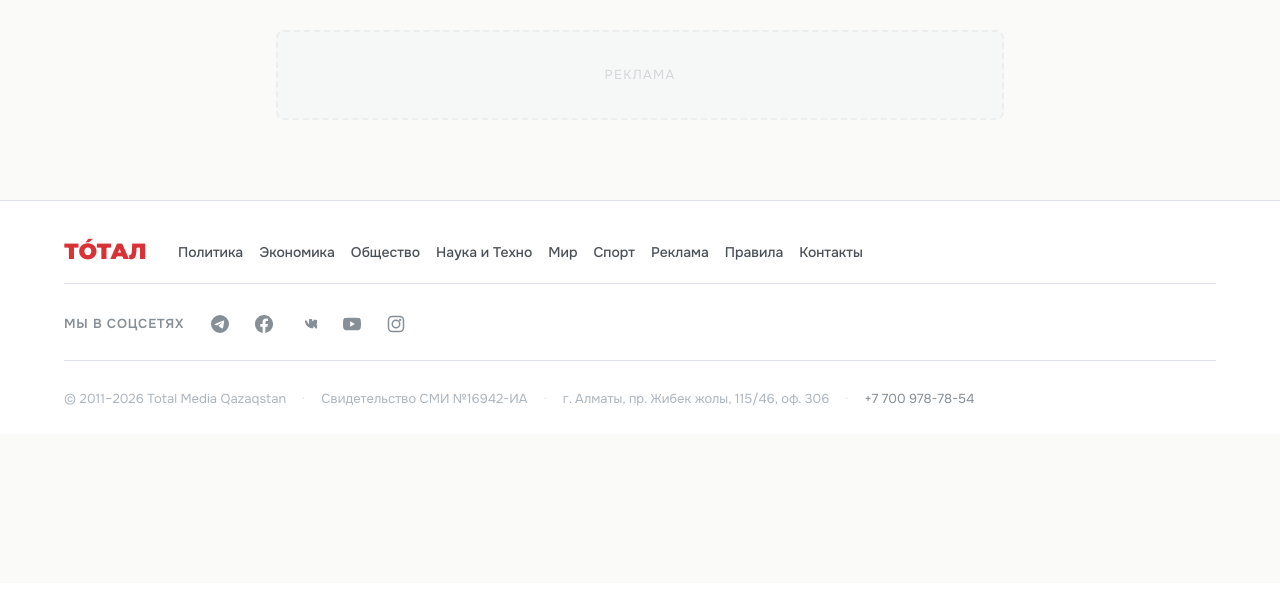
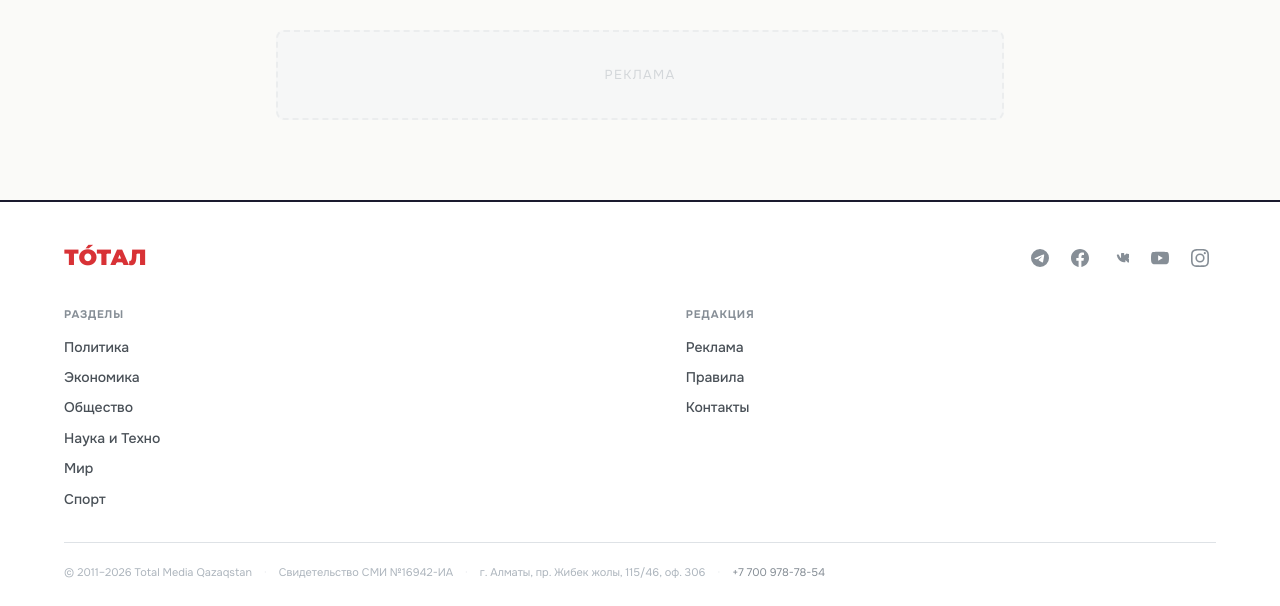
Before and after one commit to belilovsky/total-kz, a FastAPI app: page / in a window 1280 px wide. Shown: the part 217-823 px from the top of the page. Before the commit the page ends 623 px from the top, so only its background shows below. Run offline with FastAPI, Linux system fonts and the light colour scheme; data that the repository does not hold is empty; parts of the project's set-up code (start-up, migrations or seed data) failed here and were passed over; some libraries are stand-ins or nearby versions.

Commit message:
fix: footer UX — separate nav/utility, fix Instagram icon, remove excess lines

```diff
--- a/app/static/css/public.css
+++ b/app/static/css/public.css
@@ -1423,65 +1423,61 @@ main { padding-top:var(--space-2); padding-bottom:var(--space-3); }
 .back-to-top:hover { color:#fff; background:var(--accent); border-color:var(--accent); }
 .back-to-top svg { width:16px; height:16px; pointer-events:none; }
 
-/* ── Footer – BBC-inspired minimal ───────────── */
+/* ── Footer ─────────────────────────────────── */
 .site-footer {
-  background:var(--surface); border-top:1px solid var(--border);
-  padding:var(--space-6) 0 var(--space-4); margin-top:var(--space-4);
+  background:var(--surface); border-top:2px solid var(--text);
+  padding:var(--space-8) 0 var(--space-6); margin-top:var(--space-4);
 }
 @media (min-width:640px) { .site-footer { padding:var(--space-10) 0 var(--space-6); margin-top:var(--space-8); } }
 .footer-inner {
   max-width:var(--content-wide); margin:0 auto; padding:0 var(--space-4);
-  display:flex; flex-direction:column; gap:var(--space-6);
+  display:flex; flex-direction:column; gap:var(--space-8);
 }
 @media (min-width:640px) { .footer-inner { padding:0 var(--space-6); } }
 
-/* Row 1: logo + inline nav */
-.footer-top {
-  display:flex; flex-direction:column; gap:var(--space-4);
-  padding-bottom:var(--space-5); border-bottom:1px solid var(--border);
-}
-@media (min-width:640px) { .footer-top { flex-direction:row; align-items:center; gap:var(--space-8); } }
-/* footer logo size handled by .footer-logo .site-logo-text */
-.footer-nav-inline {
-  display:flex; flex-wrap:wrap; gap:var(--space-1) var(--space-4);
-}
-.footer-nav-inline a {
+/* Brand row: logo + social inline */
+.footer-brand {
+  display:flex; align-items:center; justify-content:space-between;
+}
+.footer-social { display:flex; gap:var(--space-2); }
+.footer-social-link {
+  width:32px; height:32px; display:flex; align-items:center; justify-content:center;
+  border-radius:6px; color:var(--text-muted); transition:color var(--transition), background var(--transition);
+}
+.footer-social-link:hover { color:var(--accent); background:var(--border); }
+.footer-social-link svg { width:18px; height:18px; }
+
+/* Two-column navigation */
+.footer-columns {
+  display:grid; grid-template-columns:1fr 1fr; gap:var(--space-6);
+}
+@media (min-width:640px) { .footer-columns { grid-template-columns:auto auto; gap:var(--space-16); } }
+.footer-col-title {
+  display:block; font-size:11px; font-weight:700; text-transform:uppercase;
+  letter-spacing:0.08em; color:var(--text-muted); margin-bottom:var(--space-3);
+}
+.footer-col-links {
+  display:flex; flex-direction:column; gap:var(--space-2);
+}
+.footer-col-links a {
   font-size:var(--text-sm); font-weight:500; color:var(--text-secondary);
   transition:color var(--transition);
 }
-.footer-nav-inline a:hover { color:var(--accent); }
-
-/* Row 2: social icons */
-.footer-social-row {
-  display:flex; align-items:center; gap:var(--space-4);
-  padding-bottom:var(--space-5); border-bottom:1px solid var(--border);
-}
-.footer-social-row .footer-social-label {
-  font-size:var(--text-xs); font-weight:600; text-transform:uppercase;
-  letter-spacing:0.06em; color:var(--text-muted); margin-right:var(--space-1);
-}
-.footer-social { display:flex; gap:var(--space-3); }
-.footer-social-link {
-  width:32px; height:32px; display:flex; align-items:center; justify-content:center;
-  border-radius:50%; color:var(--text-muted);
-  transition:color var(--transition), transform var(--transition);
-}
-.footer-social-link:hover { color:var(--accent); transform:translateY(-1px); }
-.footer-social-link svg { width:18px; height:18px; }
-
-/* Row 3: legal / copyright */
+.footer-col-links a:hover { color:var(--accent); }
+
+/* Legal line */
 .footer-legal {
-  display:flex; flex-direction:column; gap:var(--space-2);
-  font-size:var(--text-xs); color:var(--text-faint); line-height:1.6;
-  padding-top:var(--space-1);
+  display:flex; flex-direction:column; gap:var(--space-1);
+  font-size:11px; color:var(--text-faint); line-height:1.7;
+  border-top:1px solid var(--border); padding-top:var(--space-5);
 }
 @media (min-width:640px) {
-  .footer-legal { flex-direction:row; flex-wrap:wrap; gap:var(--space-2) var(--space-4); align-items:center; }
+  .footer-legal { flex-direction:row; flex-wrap:wrap; gap:0 var(--space-3); align-items:center; }
 }
 .footer-legal a { color:var(--text-muted); transition:color var(--transition); }
 .footer-legal a:hover { color:var(--accent); }
-.footer-legal .sep { display:none; }
-@media (min-width:640px) { .footer-legal .sep { display:inline; opacity:.4; } }
+.footer-legal-sep { display:none; }
+@media (min-width:640px) { .footer-legal-sep { display:inline; opacity:.3; } }
 
 /* ── Static Pages ────────────────────────────── */
 .static-page {
--- a/app/templates/public/base.html
+++ b/app/templates/public/base.html
@@ -49,7 +49,7 @@
   <link rel="preload" as="style" href="https://fonts.googleapis.com/css2?family=JetBrains+Mono:wght@400&family=Montserrat:wght@900&family=Onest:wght@400;500;600;700;800&display=swap">
   <link href="https://fonts.googleapis.com/css2?family=JetBrains+Mono:wght@400&family=Montserrat:wght@900&family=Onest:wght@400;500;600;700;800&display=swap" rel="stylesheet">
 
-  <link rel="stylesheet" href="/static/css/public.css?v=11.1">
+  <link rel="stylesheet" href="/static/css/public.css?v=11.2">
   <link rel="alternate" type="application/rss+xml" title="ТÓТАЛ — RSS" href="/rss.xml">
   {% block extra_css %}{% endblock %}
 </head>
@@ -189,29 +189,14 @@
     </svg>
   </button>
 
-  <!-- ═══ FOOTER – BBC-minimal ═══ -->
+  <!-- ═══ FOOTER ═══ -->
   <footer class="site-footer">
     <div class="footer-inner">
-      <!-- Row 1: Logo + inline navigation -->
-      <div class="footer-top">
+      <!-- Top: Logo + Social -->
+      <div class="footer-brand">
         <a href="/" class="site-logo footer-logo" aria-label="Total.kz">
           <span class="site-logo-text">ТÓТАЛ</span>
         </a>
-        <nav class="footer-nav-inline" aria-label="Навигация">
-          {% if nav_sections is defined %}
-            {% for section in nav_sections %}
-              <a href="/news/{{ section.slug }}">{{ section.label }}</a>
-            {% endfor %}
-          {% endif %}
-          <a href="/page/reklama">Реклама</a>
-          <a href="/page/pravila">Правила</a>
-          <a href="/page/contacts">Контакты</a>
-        </nav>
-      </div>
-
-      <!-- Row 2: Social icons -->
-      <div class="footer-social-row">
-        <span class="footer-social-label">Мы в соцсетях</span>
         <div class="footer-social">
           <a href="https://t.me/total_kz" target="_blank" rel="noopener" aria-label="Telegram" class="footer-social-link">
             <svg width="18" height="18" viewBox="0 0 24 24" fill="currentColor"><path d="M11.944 0A12 12 0 0 0 0 12a12 12 0 0 0 12 12 12 12 0 0 0 12-12A12 12 0 0 0 12 0a12 12 0 0 0-.056 0zm4.962 7.224c.1-.002.321.023.465.14a.506.506 0 0 1 .171.325c.016.093.036.306.02.472-.18 1.898-.962 6.502-1.36 8.627-.168.9-.499 1.201-.82 1.23-.696.065-1.225-.46-1.9-.902-1.056-.693-1.653-1.124-2.678-1.8-1.185-.78-.417-1.21.258-1.91.177-.184 3.247-2.977 3.307-3.23.007-.032.014-.15-.056-.212s-.174-.041-.249-.024c-.106.024-1.793 1.14-5.061 3.345-.48.33-.913.49-1.302.48-.428-.008-1.252-.241-1.865-.44-.752-.245-1.349-.374-1.297-.789.027-.216.325-.437.893-.663 3.498-1.524 5.83-2.529 6.998-3.014 3.332-1.386 4.025-1.627 4.476-1.635z"/></svg>
@@ -226,19 +211,41 @@
             <svg width="18" height="18" viewBox="0 0 24 24" fill="currentColor"><path d="M23.498 6.186a3.016 3.016 0 0 0-2.122-2.136C19.505 3.545 12 3.545 12 3.545s-7.505 0-9.377.505A3.017 3.017 0 0 0 .502 6.186C0 8.07 0 12 0 12s0 3.93.502 5.814a3.016 3.016 0 0 0 2.122 2.136c1.871.505 9.376.505 9.376.505s7.505 0 9.377-.505a3.015 3.015 0 0 0 2.122-2.136C24 15.93 24 12 24 12s0-3.93-.502-5.814zM9.545 15.568V8.432L15.818 12l-6.273 3.568z"/></svg>
           </a>
           <a href="https://instagram.com/totalkz" target="_blank" rel="noopener" aria-label="Instagram" class="footer-social-link">
-            <svg width="18" height="18" viewBox="0 0 24 24" fill="none" stroke="currentColor" stroke-width="2"><rect x="2" y="2" width="20" height="20" rx="5"/><circle cx="12" cy="12" r="5"/><circle cx="17.5" cy="6.5" r="1.5" fill="currentColor" stroke="none"/></svg>
+            <svg width="18" height="18" viewBox="0 0 24 24" fill="currentColor"><path d="M12 2.163c3.204 0 3.584.012 4.85.07 3.252.148 4.771 1.691 4.919 4.919.058 1.265.069 1.645.069 4.849 0 3.205-.012 3.584-.069 4.849-.149 3.225-1.664 4.771-4.919 4.919-1.266.058-1.644.07-4.85.07-3.204 0-3.584-.012-4.849-.07-3.26-.149-4.771-1.699-4.919-4.92-.058-1.265-.07-1.644-.07-4.849 0-3.204.013-3.583.07-4.849.149-3.227 1.664-4.771 4.919-4.919 1.266-.057 1.645-.069 4.849-.069zM12 0C8.741 0 8.333.014 7.053.072 2.695.272.273 2.69.073 7.052.014 8.333 0 8.741 0 12c0 3.259.014 3.668.072 4.948.2 4.358 2.618 6.78 6.98 6.98C8.333 23.986 8.741 24 12 24c3.259 0 3.668-.014 4.948-.072 4.354-.2 6.782-2.618 6.979-6.98.059-1.28.073-1.689.073-4.948 0-3.259-.014-3.667-.072-4.947-.196-4.354-2.617-6.78-6.979-6.98C15.668.014 15.259 0 12 0zm0 5.838a6.162 6.162 0 100 12.324 6.162 6.162 0 000-12.324zM12 16a4 4 0 110-8 4 4 0 010 8zm6.406-11.845a1.44 1.44 0 100 2.881 1.44 1.44 0 000-2.881z"/></svg>
           </a>
         </div>
       </div>
 
-      <!-- Row 3: Legal / copyright -->
+      <!-- Middle: Two-column nav — sections vs utility -->
+      <div class="footer-columns">
+        <div class="footer-col">
+          <span class="footer-col-title">Разделы</span>
+          <nav class="footer-col-links" aria-label="Разделы">
+            {% if nav_sections is defined %}
+              {% for section in nav_sections %}
+                <a href="/news/{{ section.slug }}">{{ section.label }}</a>
+              {% endfor %}
+            {% endif %}
+          </nav>
+        </div>
+        <div class="footer-col">
+          <span class="footer-col-title">Редакция</span>
+          <nav class="footer-col-links" aria-label="О нас">
+            <a href="/page/reklama">Реклама</a>
+            <a href="/page/pravila">Правила</a>
+            <a href="/page/contacts">Контакты</a>
+          </nav>
+        </div>
+      </div>
+
+      <!-- Bottom: Legal line -->
       <div class="footer-legal">
         <span>&copy; 2011–{{ current_year() }} Total Media Qazaqstan</span>
-        <span class="sep">·</span>
+        <span class="footer-legal-sep">·</span>
         <span>Свидетельство СМИ №16942-ИА</span>
-        <span class="sep">·</span>
+        <span class="footer-legal-sep">·</span>
         <span>г. Алматы, пр. Жибек жолы, 115/46, оф. 306</span>
-        <span class="sep">·</span>
+        <span class="footer-legal-sep">·</span>
         <a href="tel:+77009787854">+7 700 978-78-54</a>
       </div>
     </div>
```
